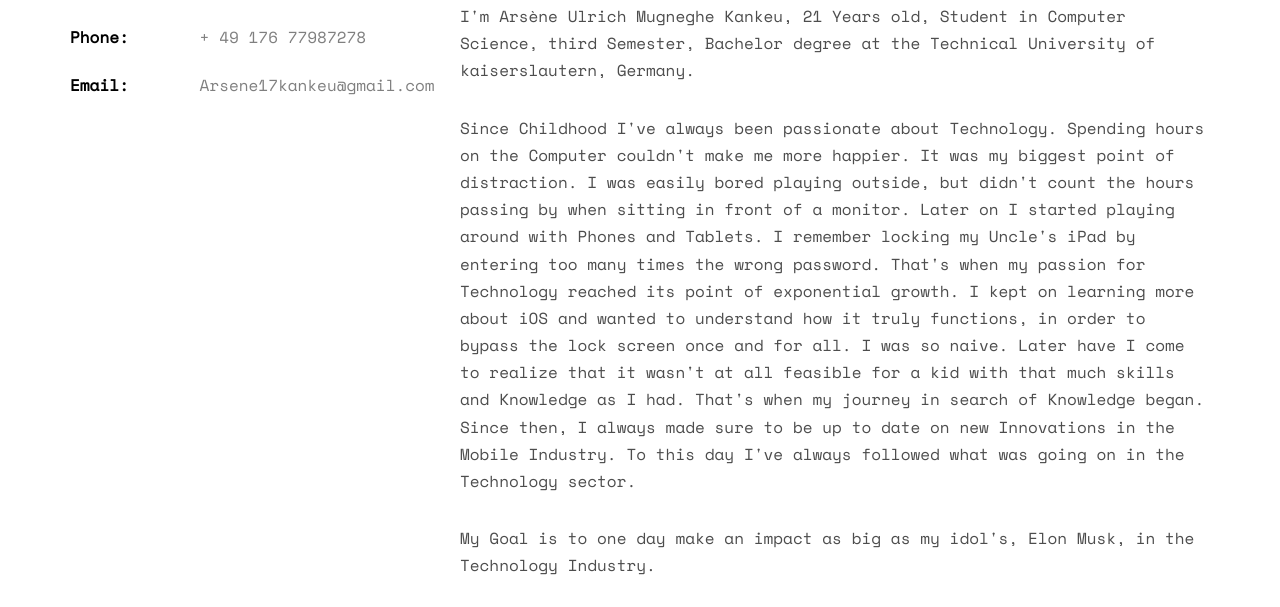
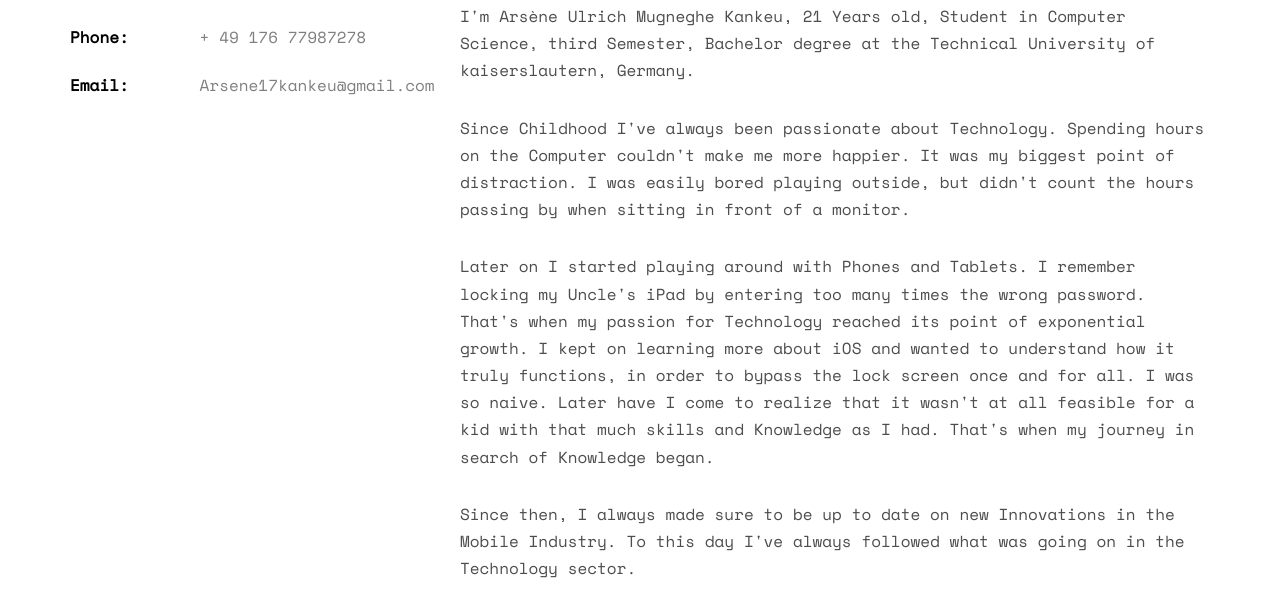
Before and after one commit to Arskan17/PP, a plain HTML site: page index.html in a window 1280 px wide. Shown: the part 1122-1729 px from the top of the page. Drawn offline with nearby package versions, Linux system fonts and the light colour scheme; some packages are replaced by stand-ins of ours; no server answers; files whose address does not match are found by name.

Commit message:
Fourt actual commit

```diff
--- a/index.html
+++ b/index.html
@@ -103,12 +103,12 @@
 				<div class="col-md-8">
 					<h2>Hello There!</h2>
 					<p>I'm Arsène Ulrich Mugneghe Kankeu, 21 Years old, Student in Computer Science, third Semester, Bachelor degree at the Technical University of kaiserslautern, Germany.</p>
-					<p>Since Childhood I've always been passionate about Technology. Spending hours on the Computer couldn't make me more happier. It was my biggest point of distraction. I was easily bored playing outside, but didn't count the hours passing by when sitting in front of a monitor.
-						Later on I started playing around with Phones and Tablets. I remember locking my Uncle's iPad by entering too many times the wrong password. That's when my passion for Technology reached its point of exponential growth. I kept on learning more about iOS and wanted to understand how it truly functions, in order to bypass the lock screen once and for all. I was so naive. Later have I come to realize that it wasn't at all feasible for a kid with that much skills and Knowledge as I had.
-						That's when my journey in search of Knowledge began.
-						Since then, I always made sure to be up to date on new Innovations in the Mobile Industry.
-						To this day I've always followed what was going on in the Technology sector.</p>
-					<p>My Goal is to one day make an impact as big as my idol's, Elon Musk, in the Technology Industry.</p>
+					<p>   </p>
+					<p>Since Childhood I've always been passionate about Technology. Spending hours on the Computer couldn't make me more happier. It was my biggest point of distraction. I was easily bored playing outside, but didn't count the hours passing by when sitting in front of a monitor.</p>
+						<p>Later on I started playing around with Phones and Tablets. I remember locking my Uncle's iPad by entering too many times the wrong password. That's when my passion for Technology reached its point of exponential growth. I kept on learning more about iOS and wanted to understand how it truly functions, in order to bypass the lock screen once and for all. I was so naive. Later have I come to realize that it wasn't at all feasible for a kid with that much skills and Knowledge as I had. That's when my journey in search of Knowledge began.</p>
+						<p>Since then, I always made sure to be up to date on new Innovations in the Mobile Industry. To this day I've always followed what was going on in the Technology sector.</p>
+					<p>   </p>
+						<p>My Goal is to one day make an impact as big as my idol's, Elon Musk, in the Technology Industry.</p>
 						<p>
 						<ul class="fh5co-social-icons">
 							<li><a href="#"><i class="icon-twitter2"></i></a></li>
```
